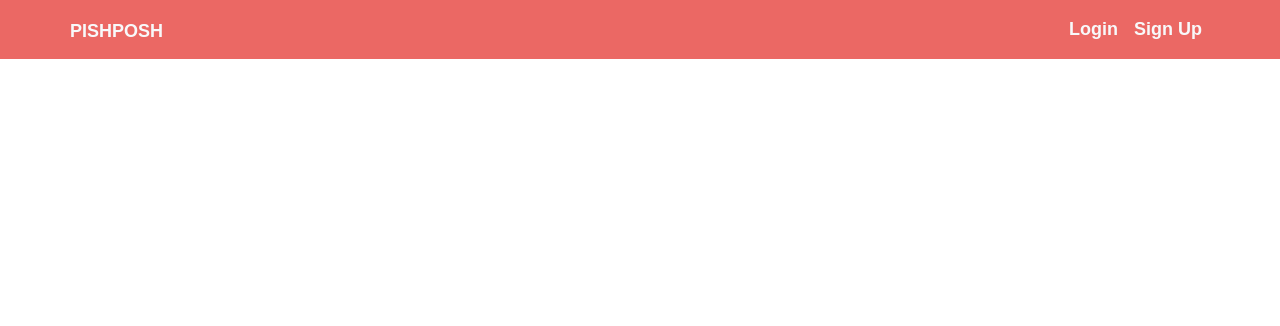
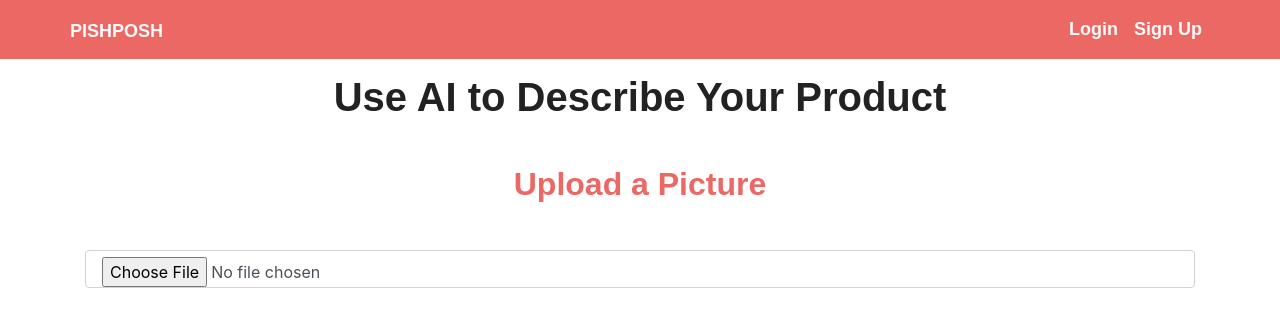
Before and after one commit to taimoorarshad43/PishPosh2, a React (Vite) app in the folder react/: page /upload/1/ai in a window 1280 px wide. Shown: the top 326 px of the page. Built offline with nearby package versions, Linux system fonts and the light colour scheme; no server answers; a web font is replaced by a local one.

Commit message:
Adding AI Upload page

```diff
--- /dev/null
+++ b/react/src/AIUpload.jsx
@@ -0,0 +1,142 @@
+import React, { useState } from 'react';
+import axios from 'axios';
+
+const AIUpload = (props) => {
+  const [selectedFile, setSelectedFile] = useState(null);
+  const [imagePreview, setImagePreview] = useState('');
+  const [productTitle, setProductTitle] = useState('');
+  const [productDesc, setProductDesc] = useState('');
+  const [price, setPrice] = useState('');
+  const [showFields, setShowFields] = useState(false);
+
+  // Handle file input change: update preview and send file for processing.
+  const handleFileChange = async (event) => {
+    const file = event.target.files[0];
+    if (!file) return;
+
+    setSelectedFile(file);
+
+    // Create preview using FileReader.
+    const reader = new FileReader();
+    reader.onload = (e) => {
+      setImagePreview(e.target.result);
+    };
+    reader.readAsDataURL(file);
+
+    // Prepare form data for uploading.
+    const formData = new FormData();
+    formData.append('file', file);
+
+    try {
+      // Send file to the backend endpoint for AI processing.
+      const response = await axios.post('/upload/aiprocess', formData, {
+        headers: { 'Content-Type': 'multipart/form-data' }
+      });
+      // Populate product fields with the response data.
+      setProductTitle(response.data.title || '');
+      setProductDesc(response.data.description || '');
+      setShowFields(true);
+    } catch (error) {
+      console.error('Upload failed:', error);
+      // Optionally, handle the error state and notify the user.
+    }
+  };
+
+  // Handle final form submission.
+  const handleSubmit = async (e) => {
+    e.preventDefault();
+    // Gather form data. You might need to add additional form fields if required.
+    const data = {
+      productTitle,
+      productDesc,
+      price,
+      // Include other fields as necessary.
+    };
+    try {
+      // Replace the URL with your final submission endpoint.
+      const res = await axios.post(`/upload/${userId}`, data);
+      console.log('Final submission successful:', res.data);
+    } catch (error) {
+      console.error('Final submission failed:', error);
+    }
+  };
+
+  return (
+    <div className="container">
+      <h1 className="text-center mt-3 mb-5">Use AI to Describe Your Product</h1>
+      <form onSubmit={handleSubmit} encType="multipart/form-data">
+        <div className="form-group text-center">
+          <h2 className="mt-5 mb-5 text-primary">Upload a Picture</h2>
+          <input
+            id="upload-file"
+            type="file"
+            accept="image/*"
+            className="form-control"
+            onChange={handleFileChange}
+          />
+        </div>
+
+        {imagePreview && (
+          <div className="d-flex justify-content-center align-items-center mt-3">
+            <img
+              className="img-fluid"
+              src={imagePreview}
+              alt="Image Preview"
+              style={{ maxWidth: '300px', maxHeight: '300px' }}
+            />
+          </div>
+        )}
+
+        {showFields && (
+          <>
+            <div className="form-group mt-3">
+              <label htmlFor="product-title" className="btn btn-primary">
+                Product Name
+              </label>
+              <input
+                type="text"
+                id="product-title"
+                className="form-control product-field"
+                value={productTitle}
+                onChange={(e) => setProductTitle(e.target.value)}
+              />
+            </div>
+
+            <div className="form-group mt-3">
+              <label htmlFor="product-desc" className="btn btn-primary">
+                Product Description
+              </label>
+              <textarea
+                id="product-desc"
+                className="form-control product-field"
+                value={productDesc}
+                onChange={(e) => setProductDesc(e.target.value)}
+              />
+            </div>
+
+            <div className="form-group mt-3">
+              <label htmlFor="product-price" className="btn btn-primary">
+                Product Price
+              </label>
+              <input
+                type="text"
+                id="product-price"
+                className="form-control product-field"
+                value={price}
+                onChange={(e) => setPrice(e.target.value)}
+              />
+            </div>
+
+            <div className="text-center">
+              <button id="submit-btn" type="submit" className="btn btn-primary mt-2">
+                Confirm?
+              </button>
+            </div>
+          </>
+        )}
+      </form>
+    </div>
+  );
+};
+
+export default AIUpload;
--- a/react/src/App.jsx
+++ b/react/src/App.jsx
@@ -12,6 +12,7 @@ import Cart from './Cart'
 import ProductDetail from './ProductDetail'
 import UserDetail from './UserDetail'
 import User from './User'
+import AIUpload from './AIUpload'
 
 function App() {
 
@@ -76,6 +77,7 @@ function App() {
           <Route path = "/product/:productid" element = {<ProductDetail/>}></Route>
           <Route path = "/user/:userid" element = {<User/>}></Route>
           <Route path = "/userdetail" element = {<UserDetail {...user} />}></Route>
+          <Route path = "/upload/:userid/ai" element = {<AIUpload {...user} />}></Route>
         </Routes>
       {/* </BrowserRouter> */}
     </div>
```
